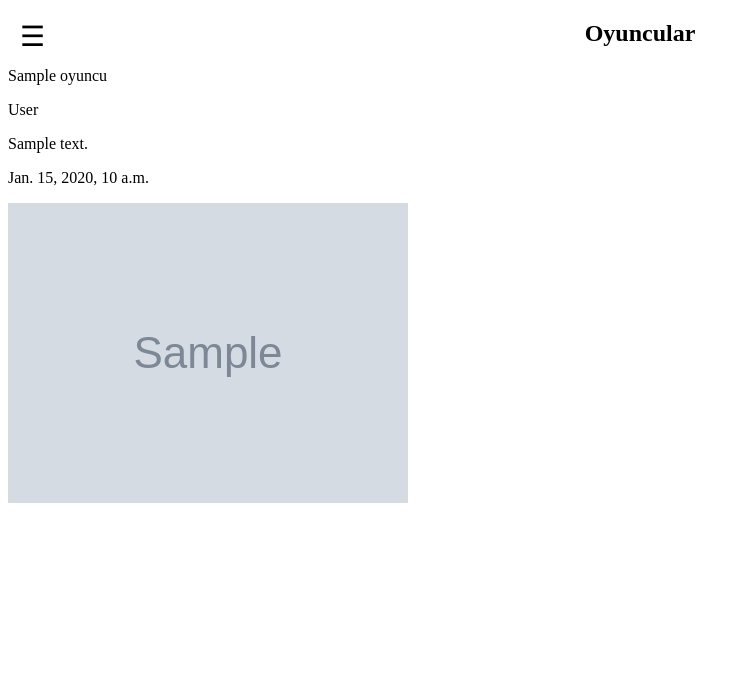
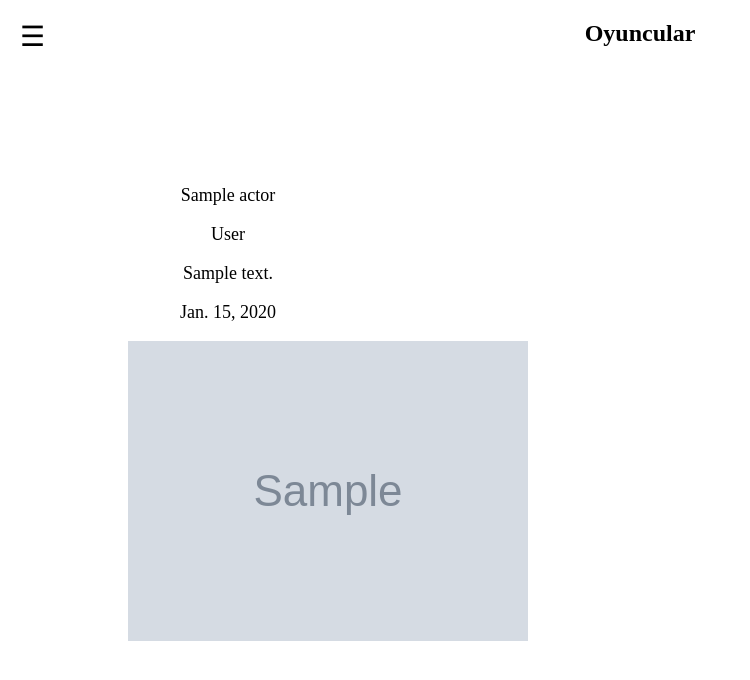
Before and after one commit to erencellk/MovieSlot, a Django app: template films/templates/films/oyuncular.html in a window 1280 px wide. Shown: the top 680 px of the page, without its empty margins (0-750 px from the left). Run offline with Django 5.2, Linux system fonts and the light colour scheme; tables that the repository leaves empty hold one stand-in row (values such as "Sample post"); the template is opened without the code that fills it: values that come from a table or form of the project are taken from there, most other values are stand-ins (such as "Sample title", 1, 10 or a date in 2020); grey boxes marked "Sample" are stand-in pictures.

Commit message:
manage files..

```diff
--- a/films/models.py
+++ b/films/models.py
@@ -23,6 +23,7 @@
     biography = models.TextField()
     birthday = models.DateField()
     films = models.ManyToManyField("Film")  # ard arda oldukları ıcın bır tanesını boyle declare ettım.
+    actor_picture = models.ImageField(upload_to="images/" , blank=True , null=True)
 
     def __str__(self):
         return self.name + " - " + self.surname
--- a/films/static/films/style.css
+++ b/films/static/films/style.css
@@ -106,3 +106,18 @@
     border-radius: 6px;
     transition: background-color 0.2s ease, color 0.2s ease;
 }
+
+#vitrin_oyuncular{
+    display: flex;
+    flex-wrap: wrap; /* sıgmayan elemanların asagı sıralanmasını saglar*/
+    justify-content: flex-start;
+    text-align: center;
+    font-size: large;
+    padding: 20px;
+    margin: 100px;
+}
+#oyuncu-kart{
+    flex-direction: column;
+    align-items: center;
+    width: 200px;
+}
--- a/films/urls.py
+++ b/films/urls.py
@@ -7,4 +7,7 @@
 
     path('', views.home, name='home'),
     path('filmler.html/', views.filmler_view , name='filmler'),
+
+    path('oyuncular.html/', views.oyuncular_home , name='oyuncular'),
+
 ]
```
Also changed, not shown: films/views.py (+9 -1 lines).
